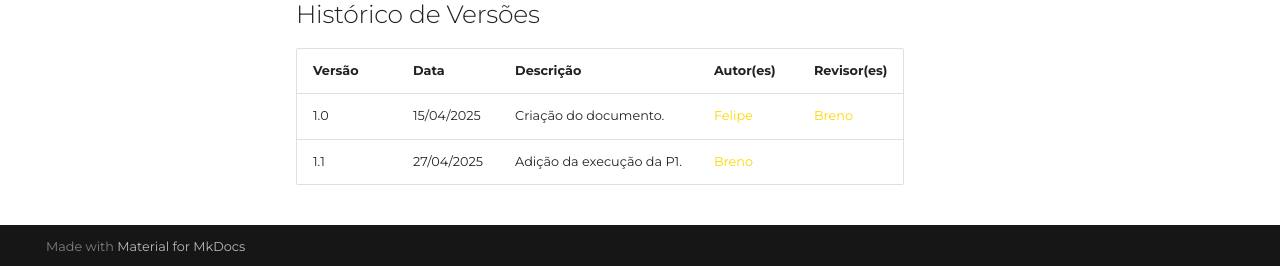
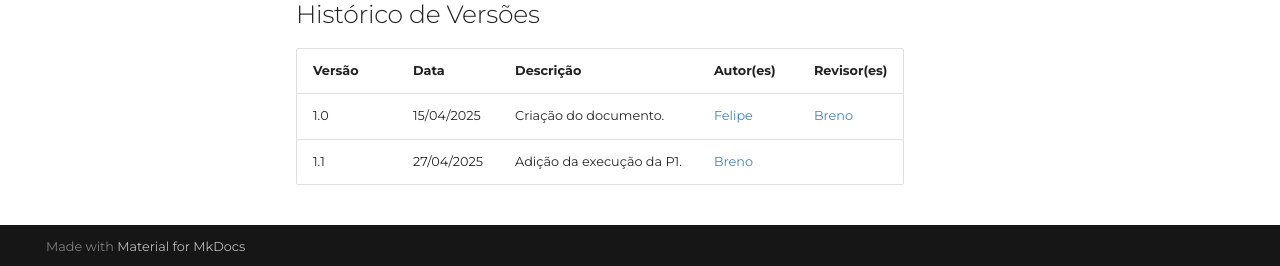
Before and after one commit to FelipeFreire-gf/compiladores, an MkDocs documentation site: the page built from docs/documento-planejamento/cronograma-executado.md, in a window 1280 px wide and 900 px high, scrolled down 1339 px. Shown: the part 631-897 px from the top of the window. Built offline with MkDocs 1.6.1 and Material for MkDocs 9.7.7, drawn with Linux system fonts in a browser that asks for light colours; comment, search, counter and statistics services are not loaded.

Commit message:
Alteração para a cor azul nos nomes dos autores no histórico de versões dos cronogramas.

```diff
--- a/docs/documento-planejamento/cronograma-executado.md
+++ b/docs/documento-planejamento/cronograma-executado.md
@@ -51,5 +51,5 @@ ABNT NBR 6022:2018 — Informação e documentação – Artigo em publicação
 
 | Versão | Data | Descrição | Autor(es) | Revisor(es) |
 |--------|------|-----------|-----------|-------------|
-| 1.0    | 15/04/2025 | Criação do documento. | <a style="color:gold;" href="https://github.com/FelipeFreire-gf" target="_blank">Felipe</a> | <a style="color:gold;" href="https://github.com/brenoalexandre0" target="_blank">Breno</a> |
-| 1.1    | 27/04/2025 | Adição da execução da P1. | <a style="color:gold;" href="https://github.com/brenoalexandre0" target="_blank">Breno</a> |  |
+| 1.0    | 15/04/2025 | Criação do documento. | <a style="color:SteelBlue;" href="https://github.com/FelipeFreire-gf" target="_blank">Felipe</a> | <a style="color:SteelBlue;" href="https://github.com/brenoalexandre0" target="_blank">Breno</a> |
+| 1.1    | 27/04/2025 | Adição da execução da P1. | <a style="color:SteelBlue;" href="https://github.com/brenoalexandre0" target="_blank">Breno</a> |  |
```
Also changed, not shown: docs/documento-planejamento/cronograma-planejado.md (+2 -2 lines).
